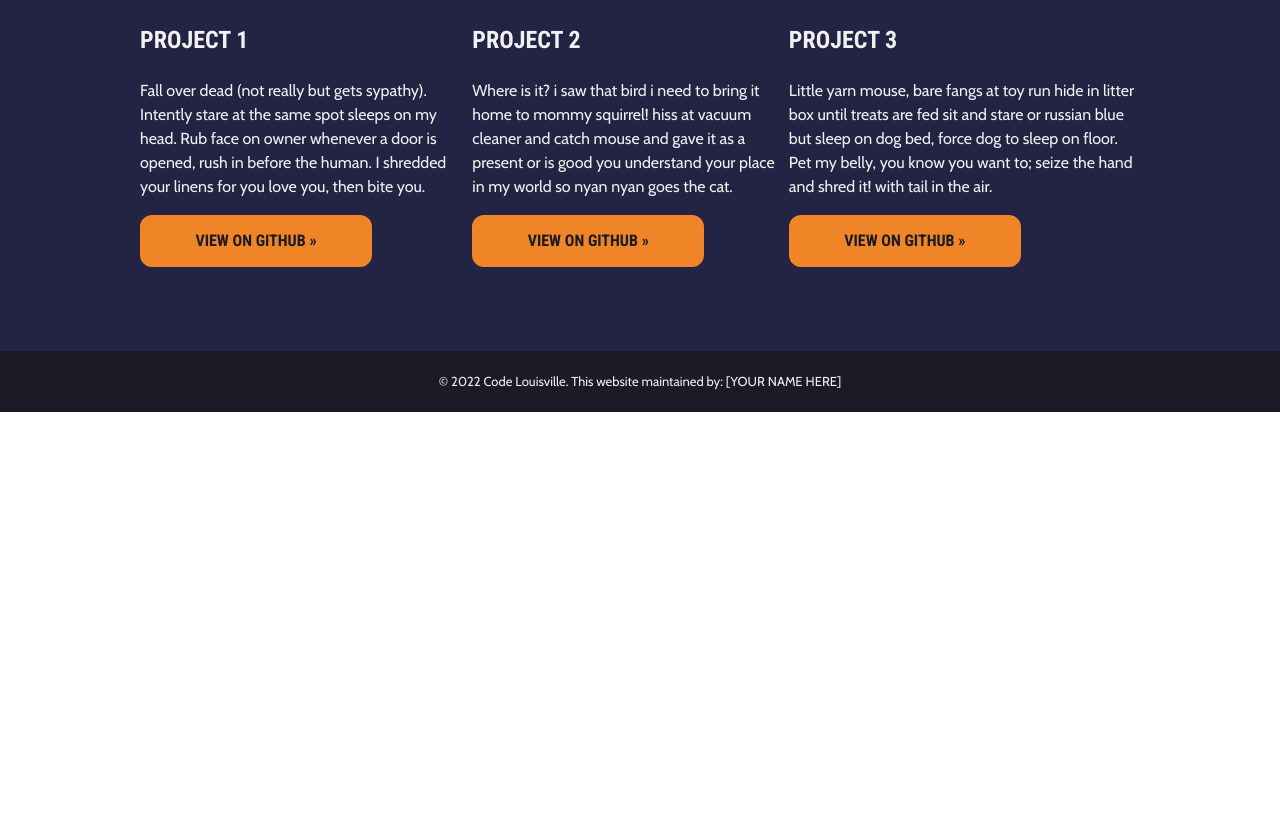
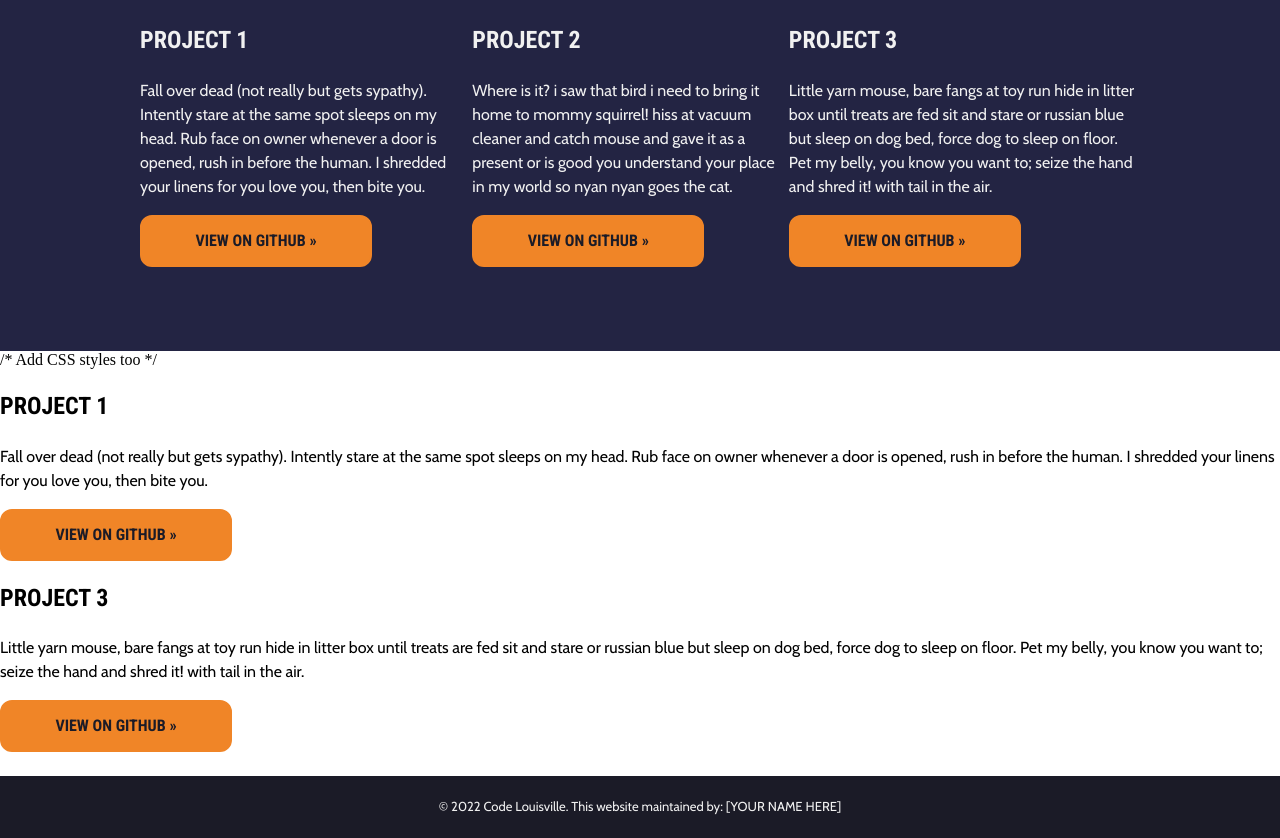
Before and after one commit to awreelyuh/WebDev1-KnowledgeCheck1, a plain HTML site: page index.html in a window 1280 px wide. Shown: the part 1792-2630 px from the top of the page. Before the commit the page ends 2204 px from the top, so only its background shows below. Drawn offline with nearby package versions, Linux system fonts and the light colour scheme.

Commit message:
Created 'contact' container

```diff
--- a/index.html
+++ b/index.html
@@ -118,6 +118,34 @@
 
     </section>
 
+    <section class="contact-container" id="contact"> /* Add CSS styles too */
+
+        <main class="contact-content">
+
+            <article class="contact-item">
+
+                <h3>Project 1</h3>
+
+                <p>Fall over dead (not really but gets sypathy). Intently stare at the same spot sleeps on my head. Rub face on owner whenever a door is opened, rush in before the human. I shredded your linens for you love you, then bite you.</p>
+
+                <p><a href="#" class="btn">View on GitHub &raquo;</a></p>
+
+            </article>
+
+            <article class="contact-item">
+
+                <h3>Project 3</h3>
+
+                <p>Little yarn mouse, bare fangs at toy run hide in litter box until treats are fed sit and stare or russian blue but sleep on dog bed, force dog to sleep on floor. Pet my belly, you know you want to; seize the hand and shred it! with tail in the air. </p>
+
+                <p><a href="#" class="btn">View on GitHub &raquo;</a></p>
+
+            </article>
+
+        </main>
+
+    </section>
+
     <section class="footer-container">
 
         <footer class="footer-content">
```
